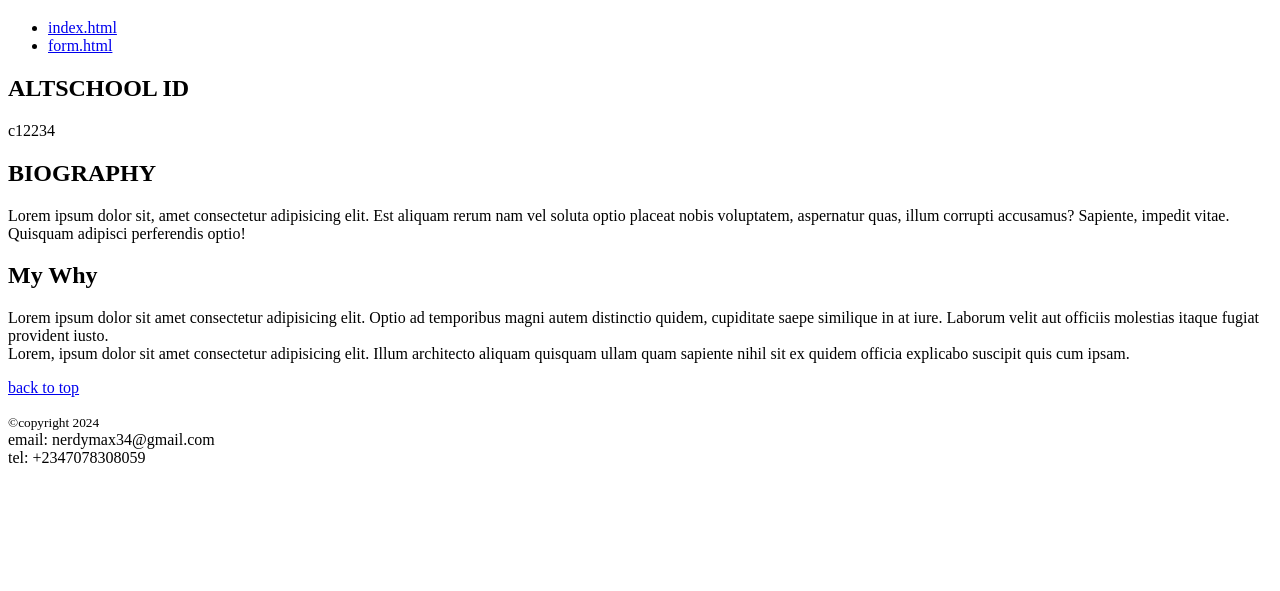
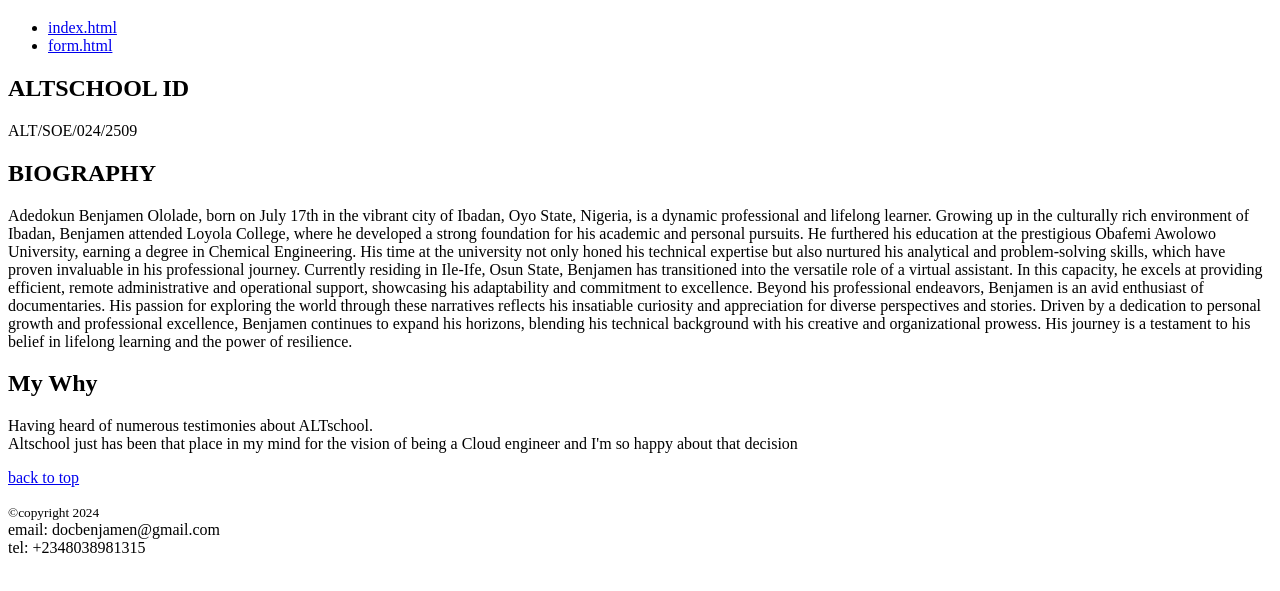
Before and after one commit to Nerdymaxx/Altschool-tasks, a website: page assignments/task1/index.html in a window 1280 px wide. Shown: the part 61-652 px from the top of the page. Drawn offline with Linux system fonts and the light colour scheme.

Commit message:
Update index.html

```diff
--- a/assignments/task1/index.html
+++ b/assignments/task1/index.html
@@ -41,7 +41,7 @@
       <h2>ALTSCHOOL ID</h2>
       <!-- A subheading for the section displaying the user's AltSchool ID -->
 
-      <p>c12234</p>
+      <p>ALT/SOE/024/2509</p>
       <!-- A paragraph displaying the user's AltSchool ID -->
 
       <h2>BIOGRAPHY</h2>
@@ -49,10 +49,16 @@
 
       <p>
         <!-- A paragraph containing placeholder text (lorem ipsum), which can be replaced with the user's biography -->
-        Lorem ipsum dolor sit, amet consectetur adipisicing elit. Est aliquam
-        rerum nam vel soluta optio placeat nobis voluptatem, aspernatur quas,
-        illum corrupti accusamus? Sapiente, impedit vitae. Quisquam adipisci
-        perferendis optio!
+
+      Adedokun Benjamen Ololade, born on July 17th in the vibrant city of Ibadan, Oyo State, Nigeria, is a dynamic professional and lifelong learner. Growing up in the culturally rich environment of Ibadan, Benjamen attended Loyola College, where he developed a strong foundation for his academic and personal pursuits.
+
+      He furthered his education at the prestigious Obafemi Awolowo University, earning a degree in Chemical Engineering. His time at the university not only honed his technical expertise but also nurtured his analytical and problem-solving skills, which have proven invaluable in his professional journey.
+
+      Currently residing in Ile-Ife, Osun State, Benjamen has transitioned into the versatile role of a virtual assistant. In this capacity, he excels at providing efficient, remote administrative and operational support, showcasing his adaptability and commitment to excellence.
+
+      Beyond his professional endeavors, Benjamen is an avid enthusiast of documentaries. His passion for exploring the world through these narratives reflects his insatiable curiosity and appreciation for diverse perspectives and stories.
+
+      Driven by a dedication to personal growth and professional excellence, Benjamen continues to expand his horizons, blending his technical background with his creative and organizational prowess. His journey is a testament to his belief in lifelong learning and the power of resilience.
       </p>
 
       <h2>My Why</h2>
@@ -60,17 +66,10 @@
 
       <p>
         <!-- A paragraph detailing the user's reasons for joining AltSchool, along with their goals -->
-        Lorem ipsum dolor sit amet consectetur adipisicing elit. Optio ad
-        temporibus magni autem distinctio quidem, cupiditate saepe similique in
-        at iure. Laborum velit aut officiis molestias itaque fugiat provident
-        iusto.
-        <br />
-        <!-- A line break for better readability within the paragraph -->
-        Lorem, ipsum dolor sit amet consectetur adipisicing elit. Illum
-        architecto aliquam quisquam ullam quam sapiente nihil sit ex quidem
-        officia explicabo suscipit quis cum ipsam.
-        <br />
-        <!-- Another line break for readability -->
+
+        Having heard of numerous testimonies about ALTschool.
+        <br>
+        Altschool just has been that place in my mind for the vision of being a Cloud engineer and I'm so happy about that decision
       </p>
     </main>
 
@@ -83,9 +82,9 @@
       <p>
         <small>&copy;copyright 2024</small>
         <!-- A copyright notice for the webpage -->
-        <br />email: nerdymax34@gmail.com
+        <br />email: docbenjamen@gmail.com
         <!-- The user's email address for contact -->
-        <br />tel: +2347078308059
+        <br />tel: +2348038981315
         <!-- The user's phone number for contact -->
       </p>
     </footer>
```
